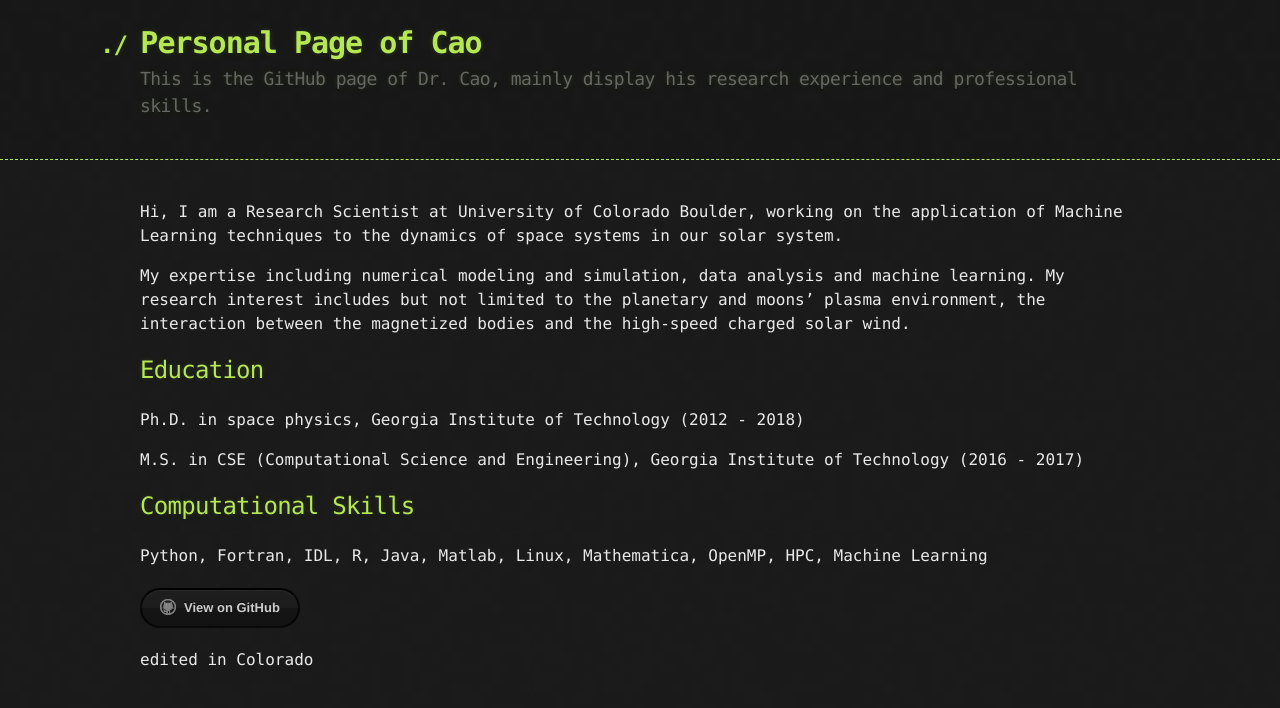
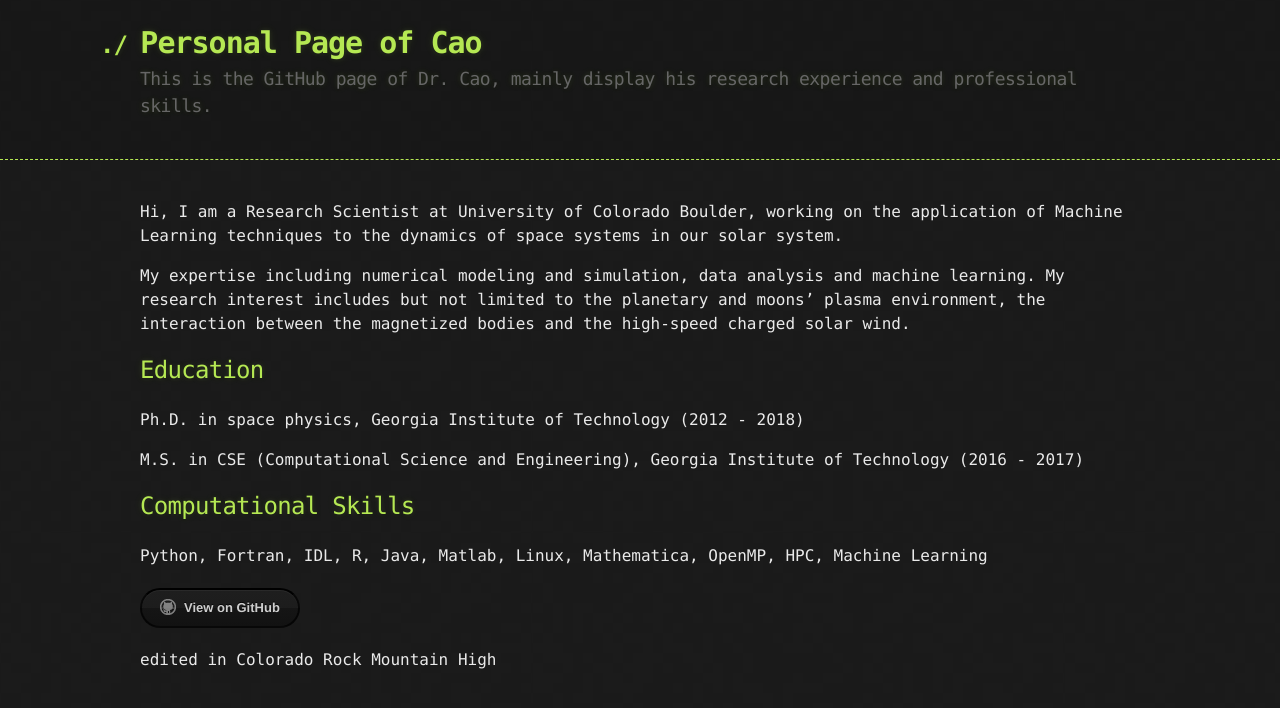
Before and after one commit to tiger2017/tiger2017.github.io, a Jekyll site: the page built from index.md, in a window 1280 px wide. Shown: the top 708 px of the page. Built offline with Jekyll 4.4.1, drawn with Linux system fonts in a browser that asks for light colours.

Commit message:
pages_files

```diff
--- a/_layouts/default.html
+++ b/_layouts/default.html
@@ -42,7 +42,7 @@
           <a href="{{ site.github.repository_url }}" class="btn btn-github"><span class="icon"></span>View on GitHub</a>
         </section>
 edited in Colorado
-
+Rock Mountain High
     </div>
   </body>
 </html>
```
